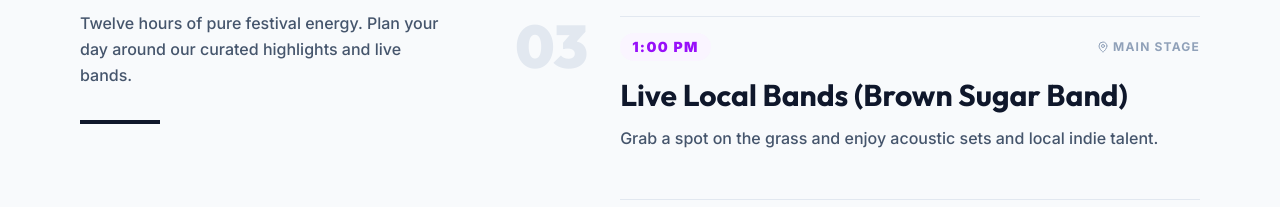
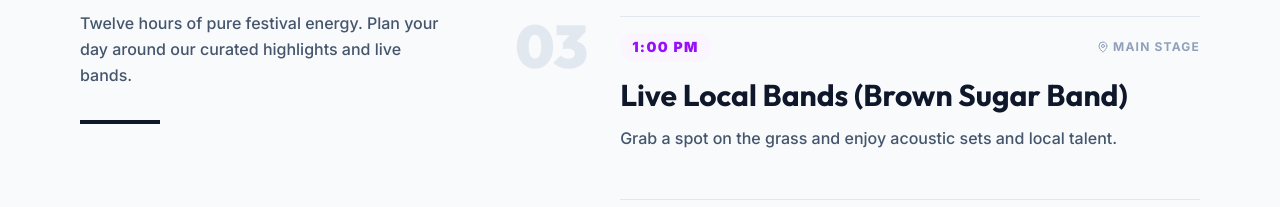
Before and after one commit to sketchesandpixels/BlackberryFestivalNew2, a React (Vite) app: page / in a window 1280 px wide. Shown: the part 4060-4267 px from the top of the page. Built offline with nearby package versions, Linux system fonts and the light colour scheme.

Commit message:
schedule

```diff
--- a/src/components/Schedule.tsx
+++ b/src/components/Schedule.tsx
@@ -23,7 +23,7 @@ const SCHEDULE_DATA = [
     time: "1:00 PM",
     title: "Live Local Bands (Brown Sugar Band)",
     location: "Main Stage",
-    description: "Grab a spot on the grass and enjoy acoustic sets and local indie talent.",
+    description: "Grab a spot on the grass and enjoy acoustic sets and local talent.",
     icon: Music,
     color: "#eab308" // yellow-500
   },
```
